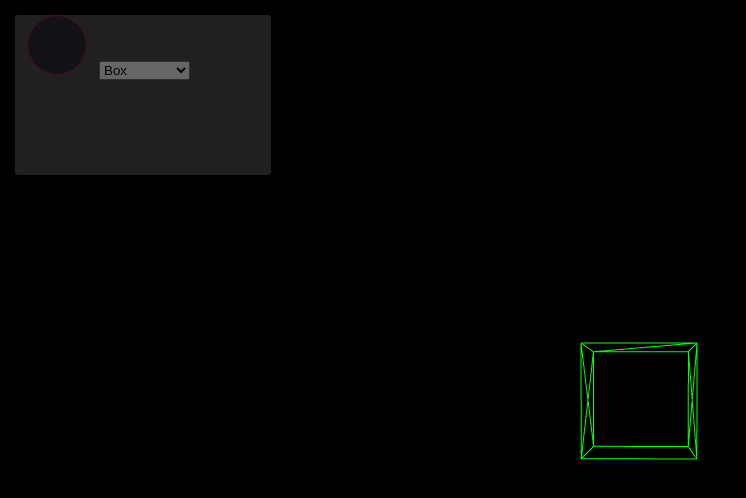
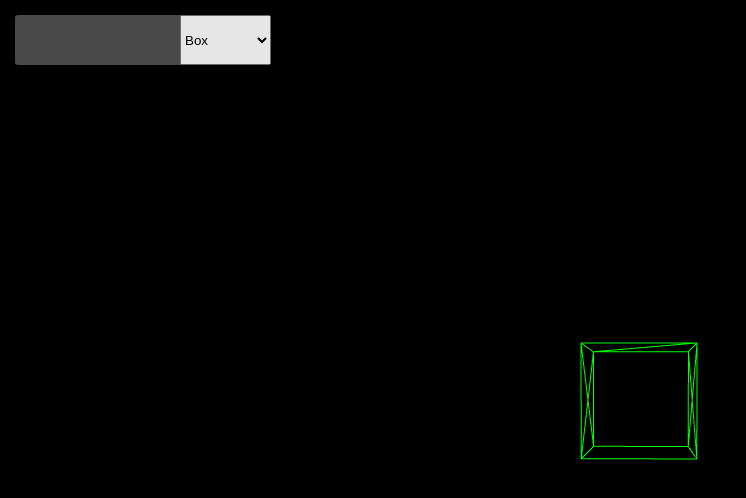
Before and after one commit to TarikGul/math-vis, a React (Create React App) app: page / in a window 1280 px wide. Shown: the top 498 px of the page, without its empty margins (0-746 px from the left). Built offline with nearby package versions, Linux system fonts and the light colour scheme.

Commit message:
Update(:Console menu/console animation)

```diff
--- a/src/styles/Console.scss
+++ b/src/styles/Console.scss
@@ -1,68 +1,54 @@
-$icon-size	  : 60px;
-$border-radius: 0.5;//15% = 0.15, 50% = 0.50 etc.
-
-$background   : #2d2c3e;
-$background-b : #2d2c3e;
-
-// Icon Colors
-$green        : #16A085;
-$red          : #C82647;
-$green-l      : #8CC63F;
-$orange       : #EB9532;
-$purple       : #7E3661;
-
-// Text
-$white		  : #FFFFFF;
-
 .console-wrapper {
-    margin: 15px;
+	margin: 15px;
+	display: flex;
+	flex-direction: row;
+	justify-content: space-between;
     position: absolute;
     left: 0;
-    height: 20vh;
+    height: 50px;
     width: 20%;
     background-color: rgba(226, 226, 226, 0.363);
     border-radius: 3px;
-    opacity: 0.4;
+    opacity: 0.9;
 }
 
-.icon{
-	cursor: pointer;
-	position: relative;
-	display: inline-block;
-	width: $icon-size;
-	height: $icon-size;
-	margin-left: $icon-size/5;
-	margin-right: $icon-size/5;
-	border-radius: $icon-size*$border-radius;
-	overflow: hidden;
-	&::before, &::after{
-		content: '';
-		position: absolute;
-		top: 0;
-		left: 0;
-		height: 100%;
-		width: 100%;
-		transition: all 0.25s ease;
-		border-radius: $icon-size*$border-radius;
-	}
-	i{
-		position: relative;
-		color: $white;
-		font-size: $icon-size/2;
-		margin-top: $icon-size/4;
-		transition: all 0.25s ease;
-	}
+.bar1, .bar2, .bar3 {
+  width: 35px;
+  height: 5px;
+  margin: 6px 0;
+  margin-left: 4px;
+  margin-top: 5px;
+  transition: 0.4s;
+  background-color: white;
 }
 
-.icon-expand{
-	&::after{
-		box-shadow: inset 0 0 0 1px $red;
-	}
-	&::before{
-		background: $red;
-		box-shadow: inset 0 0 0 $icon-size $background;
-	}
-	&:hover::before{
-		box-shadow: inset 0 0 0 1px $background;
-	}
+/* Rotate first bar */
+.change-bar1 {
+  -webkit-transform: rotate(-45deg) translate(-9px, 6px) ;
+  transform: rotate(-45deg) translate(-9px, 6px) ;
+  width: 35px;
+  height: 5px;
+  margin: 6px 0;
+  margin-left: 4px;
+  margin-top: 5px;
+  transition: 0.4s;
+  background-color: white;
 }
+
+/* Fade out the second bar */
+.change-bar2 {
+  opacity: 0;
+}
+
+/* Rotate last bar */
+.change-bar3 {
+  -webkit-transform: rotate(45deg) translate(-8px, -8px) ;
+  transform: rotate(45deg)  ;
+  width: 35px;
+  height: 5px;
+  margin: 6px 0;
+  margin-left: 4px;
+  margin-top: 5px;
+  transition: 0.4s;
+  background-color: white;
+}
```
